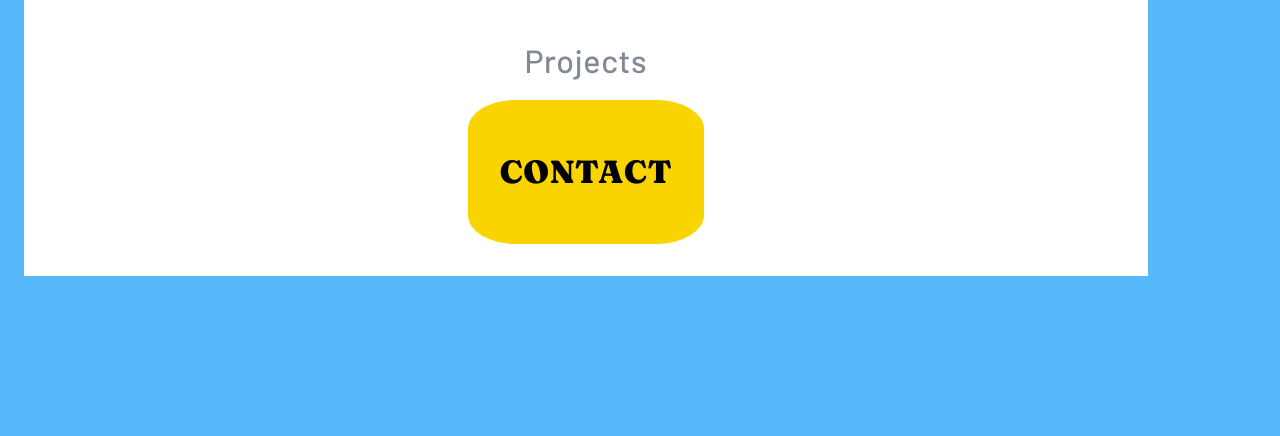
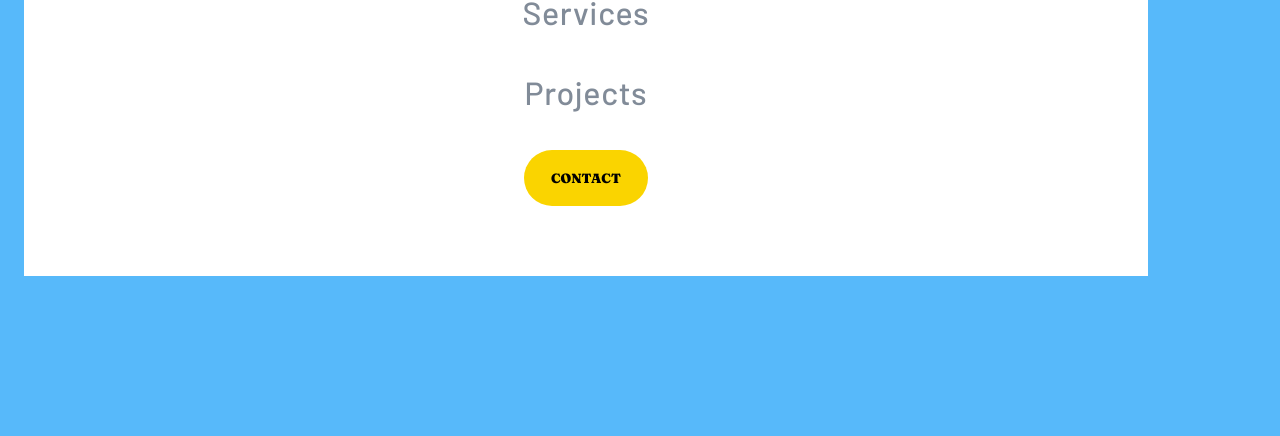
Before and after one commit to ORayy/Frontend-Mentor-Challanges, a plain HTML site: page index.html in a window 1280 px wide. Both pictures are taken after a click on the link 1244 px from the left and 51 px from the top of the page. Shown: the part 364-800 px from the top of the page. Drawn offline with Linux system fonts and the light colour scheme.

Commit message:
added more styling to dropdown menu and hero section

```diff
--- a/index.html
+++ b/index.html
@@ -24,7 +24,7 @@
           <li class="list-item one">About</li>
           <li class="list-item two">Services</li>
           <li class="list-item three">Projects</li>
-          <li class="list-item four">Contact</li>
+          <li class="list-item four"><button>Contact</button></li>
       </ul>
       </div>
 
--- a/style.css
+++ b/style.css
@@ -174,12 +174,16 @@ p {
     align-items: center;
 }
 
-.four {
+.four button {
+    font-family: 'Fraunces';
     background-color: hsl(51, 100%, 49%);
     /* width: 7.5em; */
-    padding: 1em;
+    padding: 1.5em 2em;
     border-radius: 20%;
     text-transform: uppercase;
+
+    border: none;
+    border-radius: 50px;
 }
 
 
```
